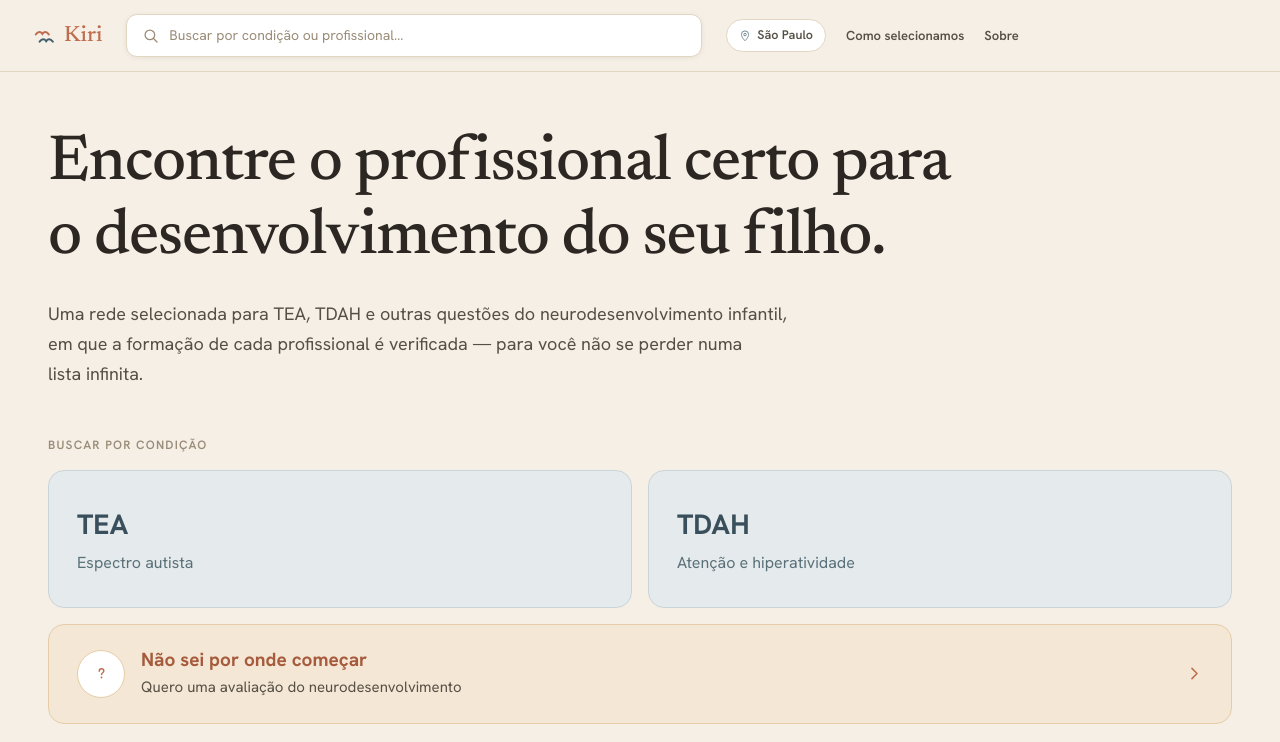
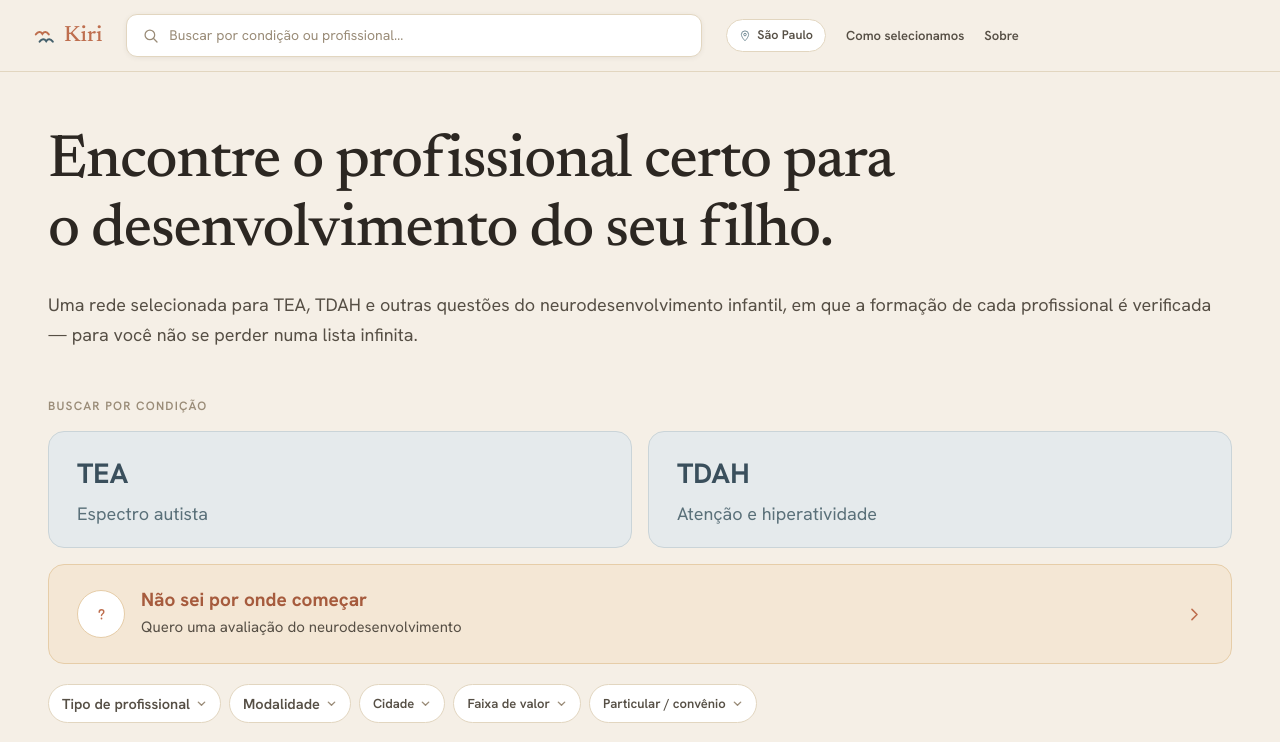
Before and after one commit to kirisaude/kiri-site, a Next.js app: page / in a window 1280 px wide. Shown: the top 742 px of the page. Built offline with nearby package versions, Linux system fonts and the light colour scheme.

Commit message:
Ajuste fino hero e cards TEA/TDAH

```diff
--- a/src/app/page.tsx
+++ b/src/app/page.tsx
@@ -104,13 +104,13 @@ export default function Home() {
         {/* Hero */}
         <div className="pt-6 md:pt-14 md:pb-2">
           <h1
-            className="font-serif text-[27px] md:text-[48px] lg:text-[58px] xl:text-[64px] font-medium leading-[1.15] tracking-[-0.02em] text-carvao md:max-w-5xl"
+            className="font-serif text-[27px] md:text-[46px] lg:text-[55px] xl:text-[60px] font-medium leading-[1.15] tracking-[-0.02em] text-carvao"
             style={{ textWrap: "balance" } as React.CSSProperties}
           >
             Encontre o profissional certo para o desenvolvimento do seu filho.
           </h1>
           <p
-            className="mt-3 md:mt-6 text-[14.5px] md:text-[18px] leading-[1.55] md:leading-[1.65] text-cinza-texto md:max-w-3xl"
+            className="mt-3 md:mt-6 text-[14.5px] md:text-[18px] leading-[1.55] md:leading-[1.65] text-cinza-texto"
             style={{ textWrap: "pretty" } as React.CSSProperties}
           >
             Uma rede selecionada para TEA, TDAH e outras questões do neurodesenvolvimento infantil,
@@ -150,7 +150,7 @@ export default function Home() {
               <button
                 key={cond}
                 onClick={() => toggleCond(cond)}
-                className={`flex flex-col gap-1.5 items-start rounded-[13px] md:rounded-[16px] px-4 md:px-7 py-4 md:py-8 cursor-pointer transition-all ${
+                className={`flex flex-col gap-1.5 items-start rounded-[13px] md:rounded-[16px] px-4 md:px-7 py-4 md:py-5 cursor-pointer transition-all ${
                   activeCond === cond
                     ? "bg-ardosia-escura border-2 border-ardosia"
                     : "bg-wash-azulado border-[1.5px] border-borda-azulada"
@@ -159,7 +159,7 @@ export default function Home() {
                 <span className={`text-[17px] md:text-[28px] font-bold ${activeCond === cond ? "text-white" : "text-ardosia-escura"}`}>
                   {cond}
                 </span>
-                <span className={`text-[11.5px] md:text-[16px] ${activeCond === cond ? "text-white/80" : "text-ardosia-texto"}`}>
+                <span className={`text-[11.5px] md:text-[18px] ${activeCond === cond ? "text-white/80" : "text-ardosia-texto"}`}>
                   {cond === "TEA" ? "Espectro autista" : "Atenção e hiperatividade"}
                 </span>
               </button>
```
